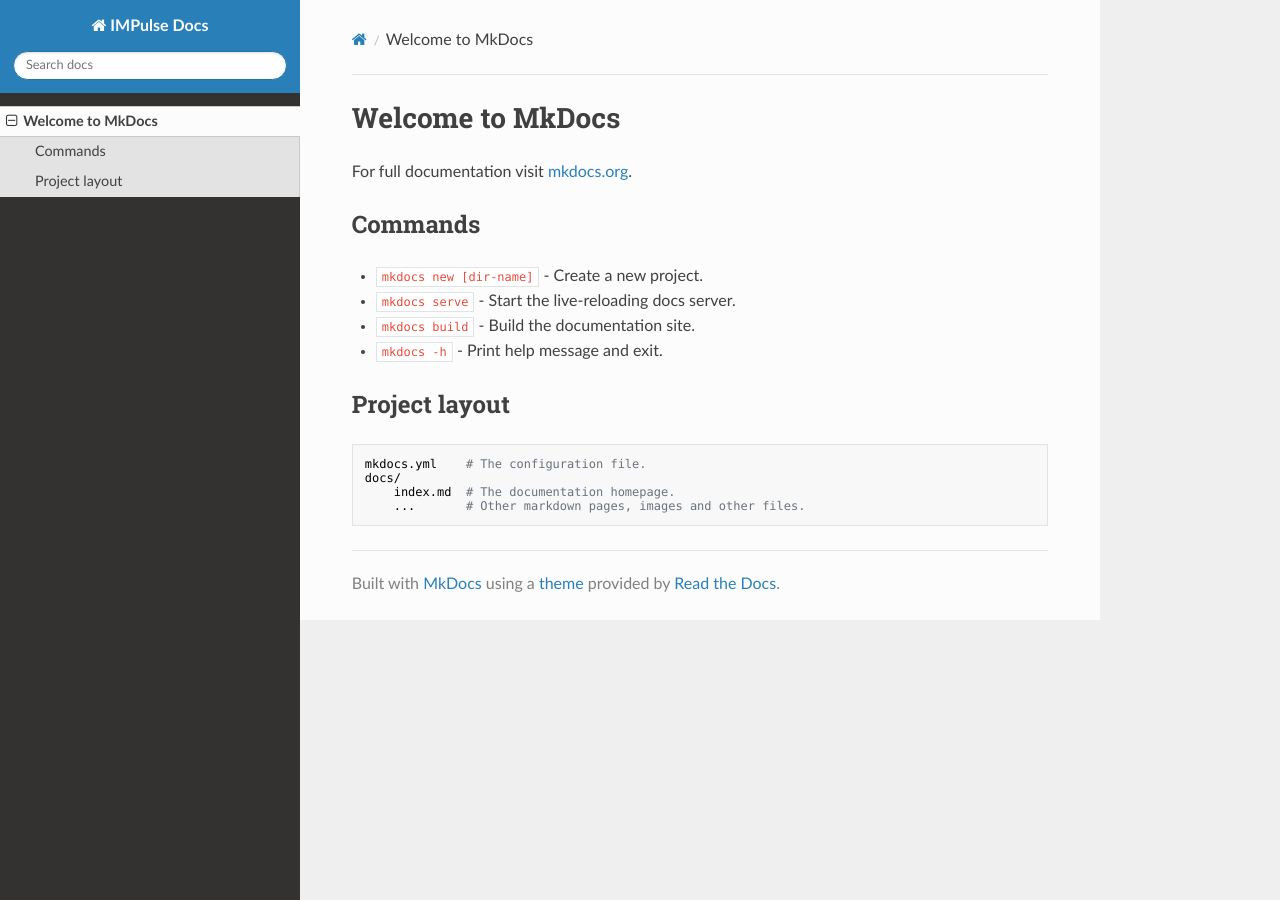
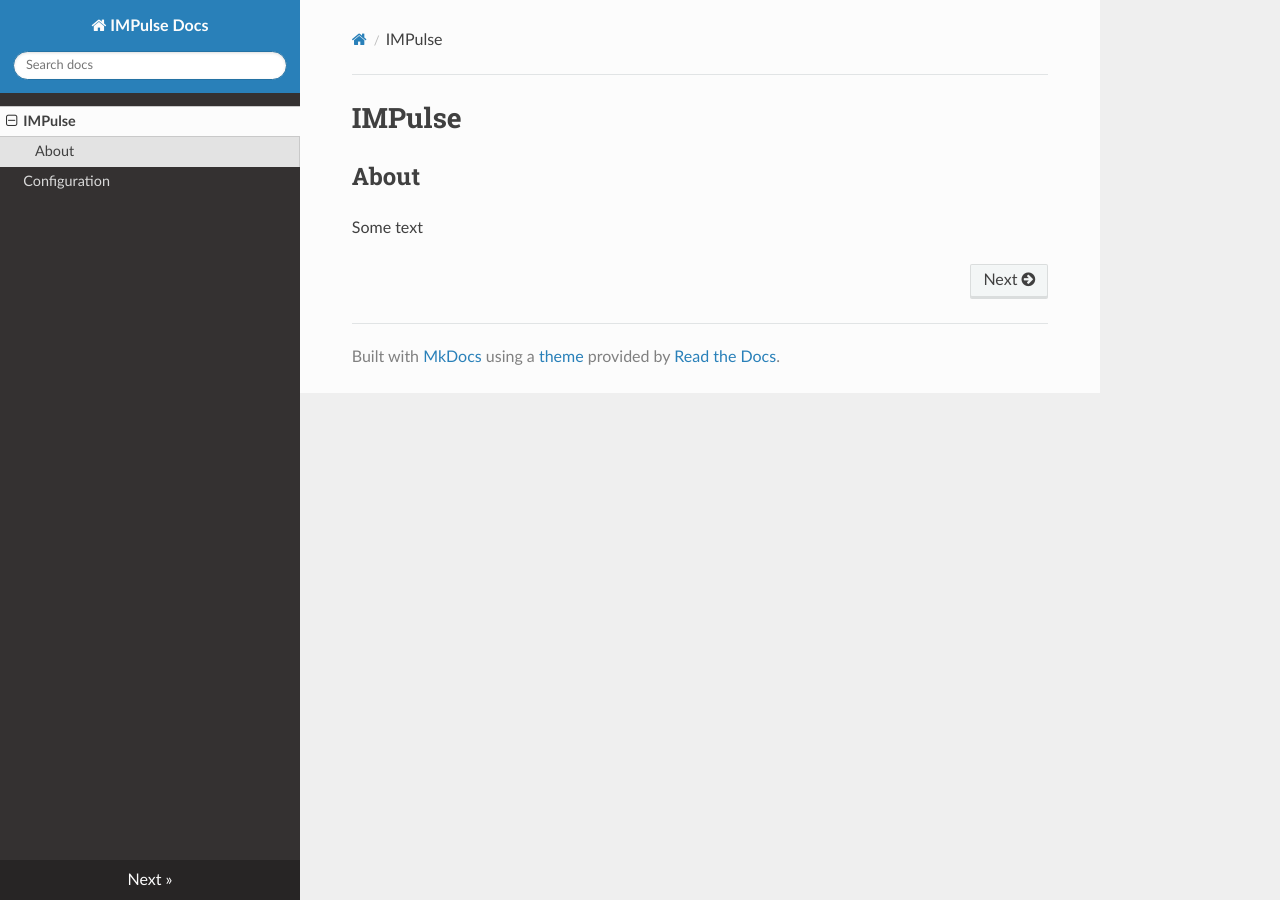
Before and after one commit to DiTsi/impulse-docs, an MkDocs documentation site: the page built from docs/index.md, in a window 1280 px wide. Built offline with MkDocs 1.6.1, drawn with Linux system fonts in a browser that asks for light colours; nearby versions of some CDN libraries.

Commit message:
index.md update

```diff
--- a/docs/index.md
+++ b/docs/index.md
@@ -1,17 +1,5 @@
-# Welcome to MkDocs
+# IMPulse
 
-For full documentation visit [mkdocs.org](https://www.mkdocs.org).
+## About
 
-## Commands
-
-* `mkdocs new [dir-name]` - Create a new project.
-* `mkdocs serve` - Start the live-reloading docs server.
-* `mkdocs build` - Build the documentation site.
-* `mkdocs -h` - Print help message and exit.
-
-## Project layout
-
-    mkdocs.yml    # The configuration file.
-    docs/
-        index.md  # The documentation homepage.
-        ...       # Other markdown pages, images and other files.
+Some text
```
Also changed, not shown: docs/configuration.md (added, +1 -0 lines), slack.md (deleted, +0 -20 lines).
